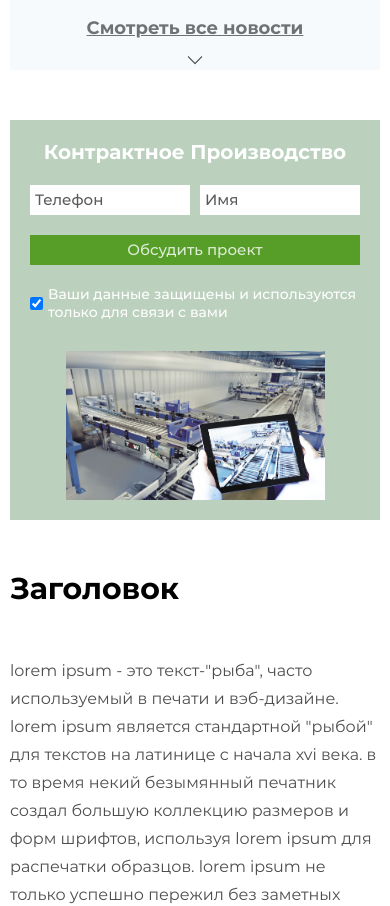
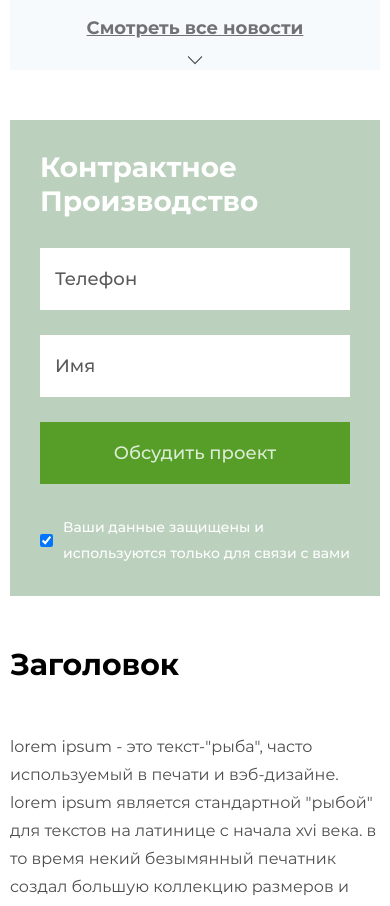
Before and after one commit to fullmetalldev/bkapp, a React (Create React App) app: page / in a window 390 px wide. Shown: the part 6860-7766 px from the top of the page. Built offline with nearby package versions, Linux system fonts and the light colour scheme.

Commit message:
removed bug with form on main section

```diff
--- a/src/Pages/CartScreen/CartScreen.css
+++ b/src/Pages/CartScreen/CartScreen.css
@@ -6,7 +6,7 @@
   position: fixed;
   top: 0;
   left: 0;
-  z-index: 101;
+  z-index: 105;
   display: flex;
   justify-content: center;
   align-items: center;
@@ -22,7 +22,7 @@
   left: 50%;
   top: 50%;
   transform: translate(-50%, -50%);
-  z-index: 102;
+  z-index: 106;
   animation: startCart 0.6s linear;
 }
 .cartScreen__item {
--- a/src/Pages/CartScreen/CartScreen.scss
+++ b/src/Pages/CartScreen/CartScreen.scss
@@ -6,7 +6,7 @@
   position: fixed;
   top: 0;
   left: 0;
-  z-index: 101;
+  z-index: 105;
   display: flex;
   justify-content: center;
   align-items: center;
@@ -22,7 +22,7 @@
   left: 50%;
   top: 50%;
   transform: translate(-50%, -50%);
-  z-index: 102;
+  z-index: 106;
   animation: startCart 0.6s linear;
 
   &__item {
--- a/src/Pages/Catalog/CatalogAdaptive.css
+++ b/src/Pages/Catalog/CatalogAdaptive.css
@@ -183,10 +183,6 @@
   }
 }
 @media (max-width: 1400px) {
-  .sectionCatalog__form-title {
-    font-size: 28px;
-  }
-
   .infoAndCheckbox_title br {
     display: block;
   }
--- a/src/Pages/Catalog/CatalogAdaptive.scss
+++ b/src/Pages/Catalog/CatalogAdaptive.scss
@@ -178,9 +178,6 @@
 }
 
 @media (max-width: 1400px) {
-  .sectionCatalog__form-title {
-    font-size: 28px;
-  }
   .infoAndCheckbox_title {
     br {
       display: block;
--- a/src/Pages/Home/HomeForm.js
+++ b/src/Pages/Home/HomeForm.js
@@ -9,13 +9,12 @@ const HomeForm = () => {
                     <div className="homeForm__content">
                         <h2 className="homeForm__title">Контрактное производство</h2>
                         <form>
-                            <label>
+                            <label className="ForminputsAndBtn">
                                 <input className="homeForm__input" placeholder="Телефон" type="text"/>
+                                <input className="homeForm__input" placeholder="Имя" type="text"/>
+                                <button className="homeForm__btn" type="submit">Обсудить проект</button>
                             </label>
-                            <label className="margin-form">
-                                <input className="homeForm__input" placeholder="Имя" type="text"/>
-                            </label>
-                            <button className="homeForm__btn" type="submit">Обсудить проект</button>
+
                             <label className="homeForm__checkbox">
                                 <input type="checkbox" checked/>
                                 <p>Ваши данные защищены и используются только для связи с вами</p>
--- a/src/Pages/Home/home.css
+++ b/src/Pages/Home/home.css
@@ -482,6 +482,9 @@
   cursor: pointer;
 }
 
+.homeForm .container {
+  width: 100%;
+}
 .homeForm__box {
   background: #BBD0BD;
   display: flex;
@@ -491,15 +494,21 @@
 .homeForm__content {
   padding: 0 0 0 100px;
 }
+.homeForm__content form {
+  display: flex;
+  flex-direction: column;
+}
+.homeForm__content form .ForminputsAndBtn {
+  display: flex;
+  align-items: center;
+  column-gap: 25px;
+}
 .homeForm__title {
   font-size: 48px;
   line-height: 65px;
   text-transform: capitalize;
   color: #FFFFFF;
   margin: 0 0 50px;
-}
-.homeForm .margin-form {
-  margin: 0 25px 0;
 }
 .homeForm__btn {
   background: #569E28;
@@ -620,23 +629,6 @@
   .homeMain .catalog__card {
     margin: 0 30px;
   }
-  .homeMain .homeForm__content {
-    padding: 0 0 0 70px;
-  }
-  .homeMain .homeForm__title {
-    font-size: 42px;
-    line-height: 55px;
-  }
-  .homeMain .homeForm .margin-form {
-    margin: 0 20px;
-  }
-  .homeMain .homeForm__input {
-    width: 210px;
-  }
-  .homeMain .homeForm__btn {
-    padding: 14px 20px;
-    font-size: 22px;
-  }
   .homeMain .news__card_title {
     font-size: 28px;
   }
@@ -716,28 +708,6 @@
   .homeMain .sale__btn {
     font-size: 36px;
   }
-  .homeMain .homeForm img {
-    width: 39%;
-  }
-  .homeMain .homeForm__title {
-    font-size: 38px;
-    line-height: 50px;
-    margin: 0 0 30px;
-  }
-  .homeMain .homeForm__input {
-    padding: 5px;
-    font-size: 17px;
-  }
-  .homeMain .homeForm__input::placeholder {
-    font-size: 17px;
-  }
-  .homeMain .homeForm__btn {
-    font-size: 18px;
-    padding: 5px 18px;
-  }
-  .homeMain .homeForm__checkbox p {
-    font-size: 17px;
-  }
 }
 @media (max-width: 1200px) {
   .homeMain .container {
@@ -808,33 +778,6 @@
   }
   .homeMain .catalog__card {
     margin: 0;
-  }
-  .homeMain .homeForm__title {
-    font-size: 32px;
-    line-height: 40px;
-    margin: 0 0 20px;
-  }
-  .homeMain .homeForm__input {
-    width: 170px;
-  }
-  .homeMain .homeForm__btn {
-    font-size: 17px;
-    padding: 5px 0;
-    width: 170px;
-  }
-  .homeMain .homeForm .margin-form {
-    margin: 0 10px;
-  }
-  .homeMain .homeForm__checkbox {
-    margin: 20px 0 0;
-    column-gap: 5px;
-  }
-  .homeMain .homeForm__checkbox p {
-    font-size: 14px;
-  }
-  .homeMain .homeForm__checkbox input {
-    width: 15px;
-    height: 15px;
   }
   .homeMain .news__list {
     padding: 70px 0 0;
@@ -917,41 +860,6 @@
   .homeMain .sale__btn {
     line-height: 32px;
   }
-  .homeMain .homeForm__content {
-    padding: 0 0 0 40px;
-  }
-  .homeMain .homeForm__title {
-    font-size: 26px;
-    line-height: 35px;
-    margin: 0 0 10px;
-  }
-  .homeMain .homeForm img {
-    width: 35%;
-  }
-  .homeMain .homeForm__input {
-    width: 195px;
-    line-height: 20px;
-    font-size: 15px;
-  }
-  .homeMain .homeForm__input::placeholder {
-    font-size: 15px;
-    line-height: 20px;
-  }
-  .homeMain .homeForm .margin-form {
-    margin: 0 0 0 10px;
-  }
-  .homeMain .homeForm__btn {
-    line-height: 20px;
-    font-size: 15px;
-    width: 400px;
-    margin: 10px 0 0;
-  }
-  .homeMain .homeForm__checkbox {
-    margin: 10px 0 0;
-  }
-  .homeMain .homeForm__checkbox p {
-    line-height: normal;
-  }
 }
 @media (max-width: 768px) {
   .sale {
@@ -1023,23 +931,6 @@
   .homeMain .catalog .adaptive {
     margin-bottom: 10px;
     display: block;
-  }
-  .homeMain .homeForm__content {
-    padding: 0 0 0 30px;
-    width: 63%;
-  }
-  .homeMain .homeForm__title {
-    font-size: 22px;
-    line-height: 25px;
-  }
-  .homeMain .homeForm__btn {
-    width: 100%;
-  }
-  .homeMain .homeForm__input {
-    width: calc(50% - 5px);
-  }
-  .homeMain .homeForm img {
-    height: 148.6px;
   }
   .homeMain .news {
     padding: 0 0 30px;
@@ -1134,23 +1025,6 @@
     font-size: 16px;
     padding: 15px;
   }
-  .homeMain .homeForm__box {
-    flex-direction: column;
-    row-gap: 30px;
-    padding: 0 0 20px;
-  }
-  .homeMain .homeForm__title {
-    text-align: center;
-  }
-  .homeMain .homeForm__content {
-    padding: 20px 20px 0;
-    width: 100%;
-  }
-  .homeMain .homeForm img {
-    width: 60%;
-    display: block;
-    margin: 0 auto;
-  }
 }
 @media (max-width: 425px) {
   .homeMain section:not(:nth-child(4)) {
@@ -1205,19 +1079,6 @@
     font-size: 17px;
     margin: 0 0 10px;
   }
-  .homeMain .homeForm__title {
-    font-size: 20px;
-    margin: 0 0 20px;
-  }
-  .homeMain .homeForm__checkbox {
-    margin: 20px 0 0;
-  }
-  .homeMain .homeForm__btn {
-    margin: 20px 0 0;
-  }
-  .homeMain .homeForm img {
-    width: 70%;
-  }
   .homeMain .sale .swiper {
     height: 289.8px;
   }
@@ -1226,5 +1087,76 @@
     line-height: 28px;
   }
 }
+@media (max-width: 1600px) {
+  .homeForm .margin-form {
+    margin: 0;
+  }
+
+  .ForminputsAndBtn {
+    flex-flow: row wrap;
+    row-gap: 25px;
+  }
+
+  .homeForm__title {
+    margin-bottom: 30px;
+  }
+
+  .homeForm__content {
+    padding: 0 0 0 30px;
+  }
+}
+@media (max-width: 1400px) {
+  .homeForm__content {
+    padding: 50px;
+  }
+
+  .homeForm img {
+    display: none;
+  }
+}
+@media (max-width: 768px) {
+  .homeForm__checkbox p {
+    font-size: 16px;
+  }
+
+  .homeForm__btn {
+    font-size: 20px;
+  }
+
+  .homeForm__checkbox input {
+    width: auto;
+    height: auto;
+  }
+
+  .homeForm__title {
+    font-size: 32px;
+    line-height: normal;
+  }
+
+  .homeForm__input {
+    width: 100%;
+  }
+
+  .homeForm__btn {
+    width: 100%;
+  }
+}
+@media (max-width: 425px) {
+  .homeForm__btn {
+    font-size: 18px;
+  }
+
+  .homeForm__title {
+    font-size: 28px;
+  }
+
+  .homeForm__checkbox p {
+    font-size: 14px;
+  }
+
+  .homeForm__content {
+    padding: 30px;
+  }
+}
 
 /*# sourceMappingURL=home.css.map */
--- a/src/Pages/Home/home.scss
+++ b/src/Pages/Home/home.scss
@@ -562,15 +562,28 @@
 }
 
 .homeForm {
+  .container{
+    width: 100%;
+  }
   &__box {
     background: #BBD0BD;
     display: flex;
     align-items: center;
     justify-content: space-between;
+
   }
 
   &__content {
     padding: 0 0 0 100px;
+    form{
+      display: flex;
+      flex-direction: column;
+      .ForminputsAndBtn{
+        display: flex;
+        align-items: center;
+        column-gap: 25px;
+      }
+    }
   }
 
   &__title {
@@ -579,10 +592,6 @@
     text-transform: capitalize;
     color: #FFFFFF;
     margin: 0 0 50px;
-  }
-
-  .margin-form {
-    margin: 0 25px 0;
   }
 
   &__btn {
@@ -743,29 +752,6 @@
       }
     }
 
-    .homeForm {
-      &__content {
-        padding: 0 0 0 70px;
-      }
-
-      &__title {
-        font-size: 42px;
-        line-height: 55px;
-      }
-
-      .margin-form {
-        margin: 0 20px;
-      }
-
-      &__input {
-        width: 210px;
-      }
-
-      &__btn {
-        padding: 14px 20px;
-        font-size: 22px;
-      }
-    }
 
     .news {
       &__card {
@@ -888,35 +874,6 @@
       }
     }
 
-    .homeForm {
-      img {
-        width: 39%;
-      }
-
-      &__title {
-        font-size: 38px;
-        line-height: 50px;
-        margin: 0 0 30px;
-      }
-
-      &__input {
-        padding: 5px;
-        font-size: 17px;
-
-        &::placeholder {
-          font-size: 17px;
-        }
-      }
-
-      &__btn {
-        font-size: 18px;
-        padding: 5px 18px;
-      }
-
-      &__checkbox p {
-        font-size: 17px;
-      }
-    }
   }
 }
 
@@ -1029,41 +986,6 @@
       }
     }
 
-    .homeForm {
-      &__title {
-        font-size: 32px;
-        line-height: 40px;
-        margin: 0 0 20px;
-      }
-
-      &__input {
-        width: 170px;
-      }
-
-      &__btn {
-        font-size: 17px;
-        padding: 5px 0;
-        width: 170px;
-      }
-
-      .margin-form {
-        margin: 0 10px;
-      }
-
-      &__checkbox {
-        margin: 20px 0 0;
-        column-gap: 5px;
-
-        p {
-          font-size: 14px;
-        }
-
-        input {
-          width: 15px;
-          height: 15px;
-        }
-      }
-    }
 
     .news {
       &__list {
@@ -1093,13 +1015,13 @@
 }
 
 @media (max-width: 992px) {
-  .homeMain .catalog__title{
+  .homeMain .catalog__title {
     margin-top: 30px;
   }
-  .sale{
+  .sale {
     height: 400px;
   }
-  .sale .swiper{
+  .sale .swiper {
     height: 400px !important;
   }
   .homeMain {
@@ -1179,60 +1101,15 @@
       }
     }
 
-    .homeForm {
-      &__content {
-        padding: 0 0 0 40px;
-      }
-
-      &__title {
-        font-size: 26px;
-        line-height: 35px;
-        margin: 0 0 10px;
-      }
-
-      img {
-        width: 35%;
-      }
-
-      &__input {
-        width: 195px;
-        line-height: 20px;
-        font-size: 15px;
-
-        &::placeholder {
-          font-size: 15px;
-          line-height: 20px;
-        }
-      }
-
-      .margin-form {
-        margin: 0 0 0 10px;
-      }
-
-      &__btn {
-        line-height: 20px;
-        font-size: 15px;
-        width: 400px;
-        margin: 10px 0 0;
-      }
-
-      &__checkbox {
-        margin: 10px 0 0;
-
-        p {
-          line-height: normal;
-        }
-      }
-    }
   }
 }
 
 @media (max-width: 768px) {
 
-  .sale{
+  .sale {
     height: 300px;
   }
-  .sale .swiper{
+  .sale .swiper {
     height: 300px !important;
   }
 
@@ -1284,6 +1161,7 @@
 
       .swiper {
         height: 299px;
+
         .swiper-pagination-bullet {
           width: 10px;
           height: 10px;
@@ -1319,30 +1197,6 @@
       }
     }
 
-    .homeForm {
-      &__content {
-        padding: 0 0 0 30px;
-        width: 63%;
-
-      }
-
-      &__title {
-        font-size: 22px;
-        line-height: 25px;
-      }
-
-      &__btn {
-        width: 100%;
-      }
-
-      &__input {
-        width: calc(50% - 5px);
-      }
-
-      img {
-        height: 148.6px;
-      }
-    }
 
     .news {
       padding: 0 0 30px;
@@ -1426,9 +1280,11 @@
 
       .swiper {
         position: static;
+
         .swiper-pagination {
           z-index: 2;
         }
+
         .swiper-pagination-bullet {
           width: 8px;
           height: 8px;
@@ -1471,28 +1327,6 @@
       }
     }
 
-    .homeForm {
-      &__box {
-        flex-direction: column;
-        row-gap: 30px;
-        padding: 0 0 20px;
-      }
-
-      &__title {
-        text-align: center;
-      }
-
-      &__content {
-        padding: 20px 20px 0;
-        width: 100%;
-      }
-
-      img {
-        width: 60%;
-        display: block;
-        margin: 0 auto;
-      }
-    }
   }
 
 }
@@ -1576,24 +1410,6 @@
       }
     }
 
-    .homeForm {
-      &__title {
-        font-size: 20px;
-        margin: 0 0 20px;
-      }
-
-      &__checkbox {
-        margin: 20px 0 0;
-      }
-
-      &__btn {
-        margin: 20px 0 0;
-      }
-
-      img {
-        width: 70%;
-      }
-    }
 
     .sale {
       .swiper {
@@ -1609,3 +1425,68 @@
     }
   }
 }
+
+@media (max-width: 1600px) {
+  .homeForm .margin-form{
+    margin: 0;
+  }
+  .ForminputsAndBtn{
+    flex-flow: row wrap;
+    row-gap: 25px;
+  }
+  .homeForm__title{
+    margin-bottom: 30px;
+  }
+  .homeForm__content{
+    padding: 0 0 0 30px;
+  }
+}
+
+@media (max-width: 1400px) {
+  .homeForm__content{
+    padding: 50px;
+  }
+  .homeForm{
+    img{
+      display: none;
+    }
+  }
+}
+@media (max-width: 768px) {
+  .homeForm__checkbox p{
+    font-size: 16px;
+  }
+  .homeForm__btn{
+    font-size: 20px;
+  }
+  .homeForm__checkbox input{
+    width: auto;
+    height: auto;
+  }
+  .homeForm__title{
+    font-size: 32px;
+    line-height: normal;
+  }
+
+  .homeForm__input{
+    width: 100%;
+  }
+  .homeForm__btn{
+    width: 100%;
+  }
+}
+
+@media (max-width: 425px) {
+  .homeForm__btn{
+    font-size: 18px;
+  }
+  .homeForm__title{
+    font-size: 28px;
+  }
+  .homeForm__checkbox p{
+    font-size: 14px;
+  }
+  .homeForm__content{
+    padding: 30px;
+  }
+}
```
Also changed, not shown: 2 other files (tests, documents, lock files or other folders).
